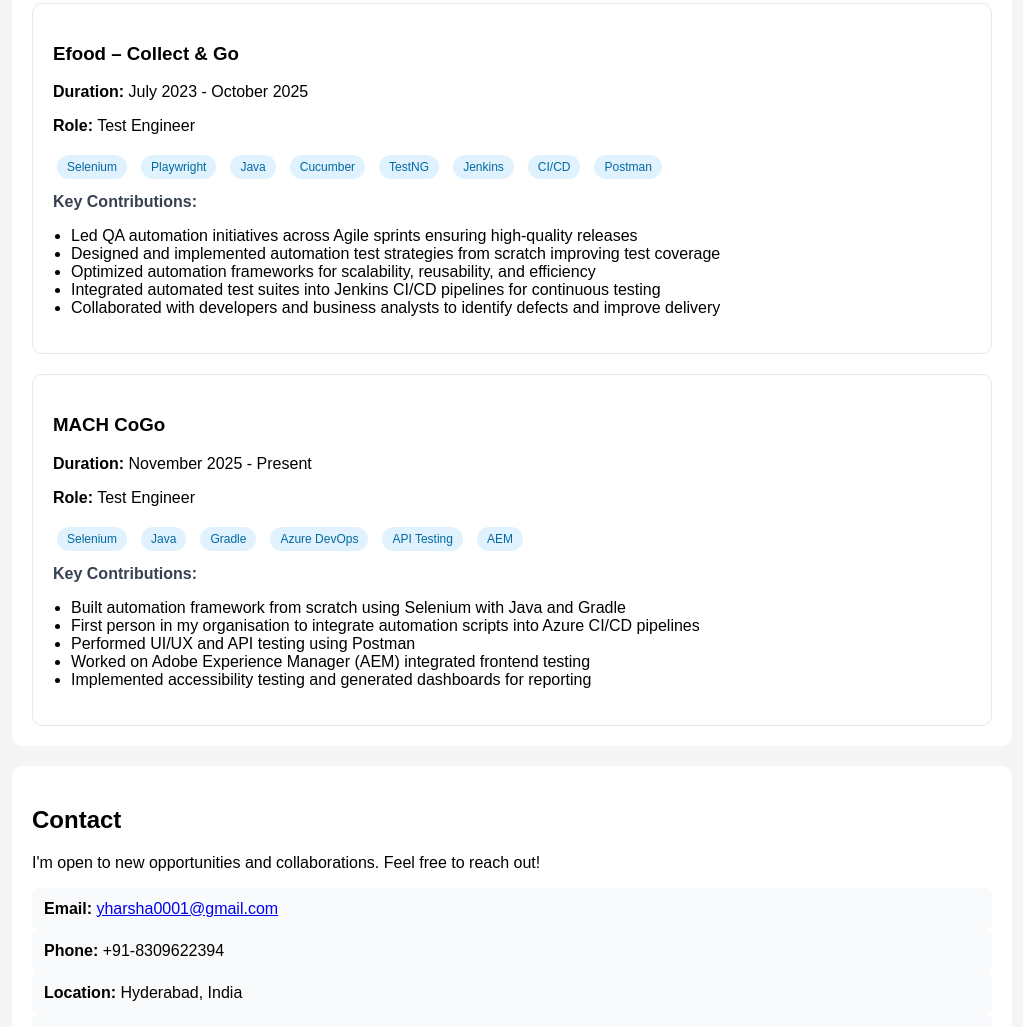
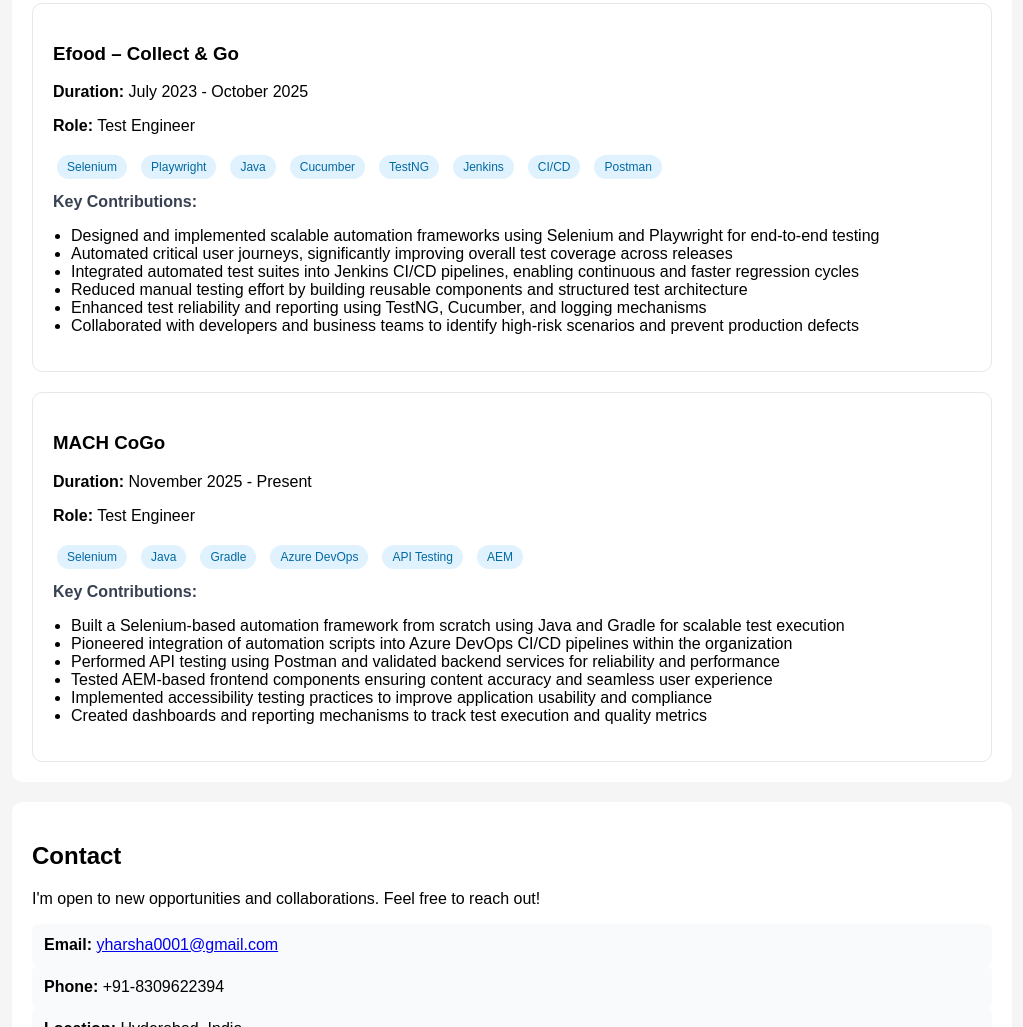
Before and after one commit to harshavardhan-reddy-yakkanti/harshavardhan-reddy-yakkanti.github.io, a website: page index.html in a window 1280 px wide. Shown: the part 1357-2384 px from the top of the page, without its empty margins (128-1151 px from the left). Drawn offline with Linux system fonts and the light colour scheme.

Commit message:
Changed project content

```diff
--- a/src/data/projects.json
+++ b/src/data/projects.json
@@ -4,12 +4,14 @@
     "duration": "July 2023 - October 2025",
     "role": "Test Engineer",
     "skills": ["Selenium", "Playwright", "Java", "Cucumber", "TestNG", "Jenkins", "CI/CD", "Postman"],
+    "summary": "Built and scaled UI/API automation frameworks to improve test coverage and enable continuous regression testing.",
     "contributions": [
-"Led QA automation initiatives across Agile sprints ensuring high-quality releases",
-"Designed and implemented automation test strategies from scratch improving test coverage",
-"Optimized automation frameworks for scalability, reusability, and efficiency",
-"Integrated automated test suites into Jenkins CI/CD pipelines for continuous testing",
-"Collaborated with developers and business analysts to identify defects and improve delivery"
+      "Designed and implemented scalable automation frameworks using Selenium and Playwright for end-to-end testing",
+      "Automated critical user journeys, significantly improving overall test coverage across releases",
+      "Integrated automated test suites into Jenkins CI/CD pipelines, enabling continuous and faster regression cycles",
+      "Reduced manual testing effort by building reusable components and structured test architecture",
+      "Enhanced test reliability and reporting using TestNG, Cucumber, and logging mechanisms",
+      "Collaborated with developers and business teams to identify high-risk scenarios and prevent production defects"
     ]
   },
   {
@@ -17,12 +19,14 @@
     "duration": "November 2025 - Present",
     "role": "Test Engineer",
     "skills": ["Selenium", "Java", "Gradle", "Azure DevOps", "API Testing", "AEM"],
+    "summary": "Developed automation solutions and CI/CD integrations to modernize testing workflows and improve delivery efficiency.",
     "contributions": [
-"Built automation framework from scratch using Selenium with Java and Gradle",
-"First person in my organisation to integrate automation scripts into Azure CI/CD pipelines",
-"Performed UI/UX and API testing using Postman",
-"Worked on Adobe Experience Manager (AEM) integrated frontend testing",
-"Implemented accessibility testing and generated dashboards for reporting"
+      "Built a Selenium-based automation framework from scratch using Java and Gradle for scalable test execution",
+      "Pioneered integration of automation scripts into Azure DevOps CI/CD pipelines within the organization",
+      "Performed API testing using Postman and validated backend services for reliability and performance",
+      "Tested AEM-based frontend components ensuring content accuracy and seamless user experience",
+      "Implemented accessibility testing practices to improve application usability and compliance",
+      "Created dashboards and reporting mechanisms to track test execution and quality metrics"
     ]
   }
 ]
--- a/src/styles/main.css
+++ b/src/styles/main.css
@@ -93,15 +93,20 @@
 }
 
 .resume-btn {
-background: linear-gradient(135deg, #38bdf8, #6366f1);
-color: white;
-box-shadow: 0 5px 15px rgba(99, 102, 241, 0.4);
-transition: 0.3s ease;
+  background: linear-gradient(135deg, #38bdf8, #6366f1);
+  color: white;
+  box-shadow: 0 5px 15px rgba(99, 102, 241, 0.4);
+  transition: all 0.3s ease;
+  transform: translateY(-2px);
 }
 
-.resume-btn {
-transform: translateY(-2px);
+/* 🔥 ADD THIS */
+.resume-btn:hover {
+  transform: translateY(-5px) scale(1.03);
+  box-shadow: 0 10px 25px rgba(99, 102, 241, 0.6);
+  background: linear-gradient(135deg, #0ea5e9, #4f46e5);
 }
+
 
 /* ================= HERO ================= */
 #hero {
```
Lines whose indentation alone changed are shown as unchanged.
